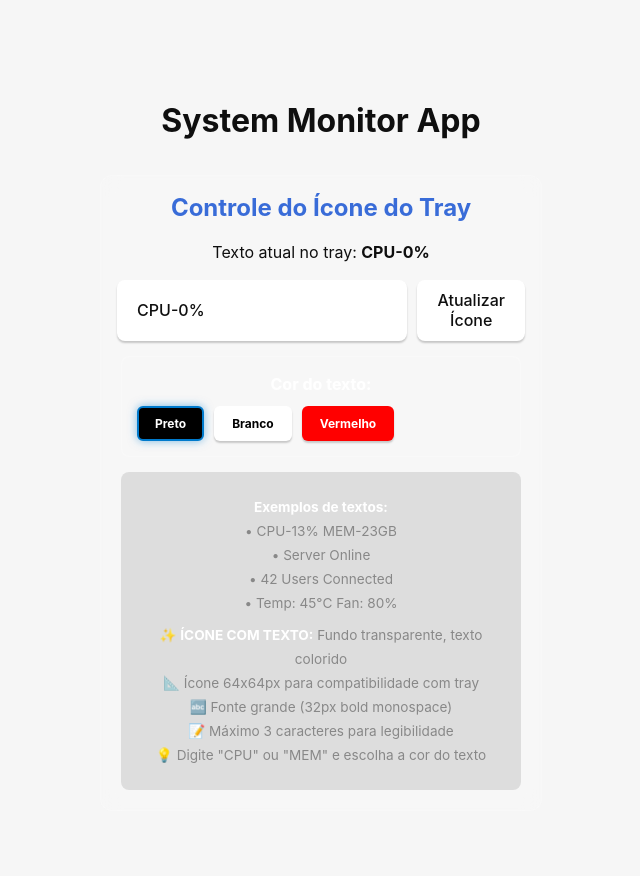
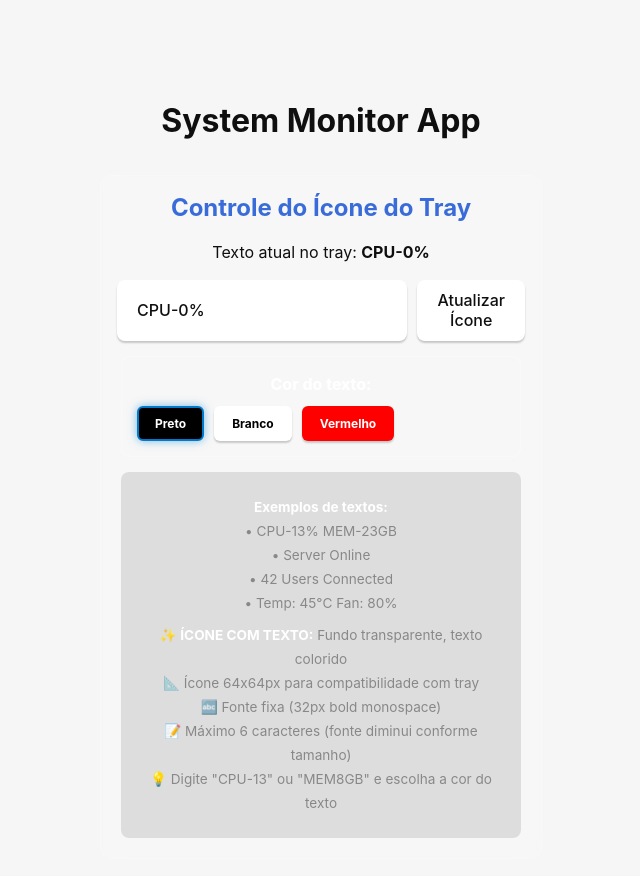
Before and after one commit to marcos2872/system-monitor-app, a React (Vite) app: page / in a window 1280 px wide. Shown: the top 876 px of the page, without its empty margins (319-959 px from the left). Before the commit the page ends 839 px from the top, so only its background shows below. Built offline with nearby package versions, Linux system fonts and the light colour scheme.

Commit message:
refactor: update text handling in tray icon generation for improved legibility

```diff
--- a/src/App.tsx
+++ b/src/App.tsx
@@ -18,12 +18,12 @@ function App() {
       // Limpar com transparente
       ctx.clearRect(0, 0, 64, 64);
 
-      // Pegar apenas 3 caracteres para fonte ainda maior
-      const shortText = text.substring(0, 3);
+      // Pegar até 6 caracteres
+      const shortText = text.substring(0, 6);
 
       console.log('Desenhando texto:', shortText, 'do original:', text, 'cor:', textColor);
 
-      // Fonte MUITO maior
+      // Fonte fixa em 32px para legibilidade
       ctx.fillStyle = color;
       ctx.font = 'bold 32px monospace';
       ctx.textAlign = 'center';
@@ -170,9 +170,9 @@ function App() {
           <p className="info">
             ✨ <strong>ÍCONE COM TEXTO:</strong> Fundo transparente, texto colorido<br />
             📐 Ícone 64x64px para compatibilidade com tray<br />
-            🔤 Fonte grande (32px bold monospace)<br />
-            📝 Máximo 3 caracteres para legibilidade<br />
-            💡 Digite "CPU" ou "MEM" e escolha a cor do texto
+            🔤 Fonte fixa (32px bold monospace)<br />
+            📝 Máximo 6 caracteres (fonte diminui conforme tamanho)<br />
+            💡 Digite "CPU-13" ou "MEM8GB" e escolha a cor do texto
           </p>
         </div>
       </div>
```
Also changed, not shown: 1 other file (tests, documents, lock files or other folders).
